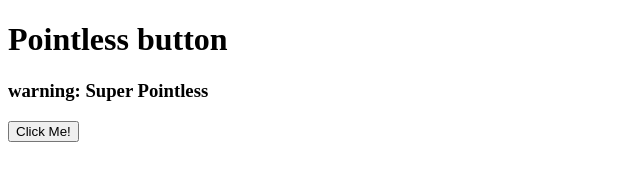
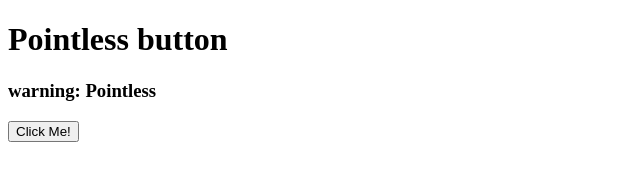
Before and after one commit to 29awells-maker/29awells-maker.github.io, a plain HTML site: page favicon/index.html in a window 1280 px wide. Shown: the full height of the page, 0-640 px from the left. Drawn offline with Linux system fonts and the light colour scheme.

Commit message:
added favcon

```diff
--- a/index.html
+++ b/favicon/index.html
@@ -7,7 +7,7 @@
 </head>
 <body>
     <h1>Pointless button</h1>
-    <h3>warning: Super Pointless</h3>
+    <h3>warning: Pointless</h3>
     <button id="button">Click Me!</button>
 </body>
 </html>
```
Also changed, not shown: favicon/apple-touch-icon.png (added), favicon/favicon-96x96.png (added), favicon/favicon.ico (added), favicon/favicon.svg (added), favicon/site.webmanifest (added), favicon/web-app-manifest-192x192.png (added), favicon/web-app-manifest-512x512.png (added).
